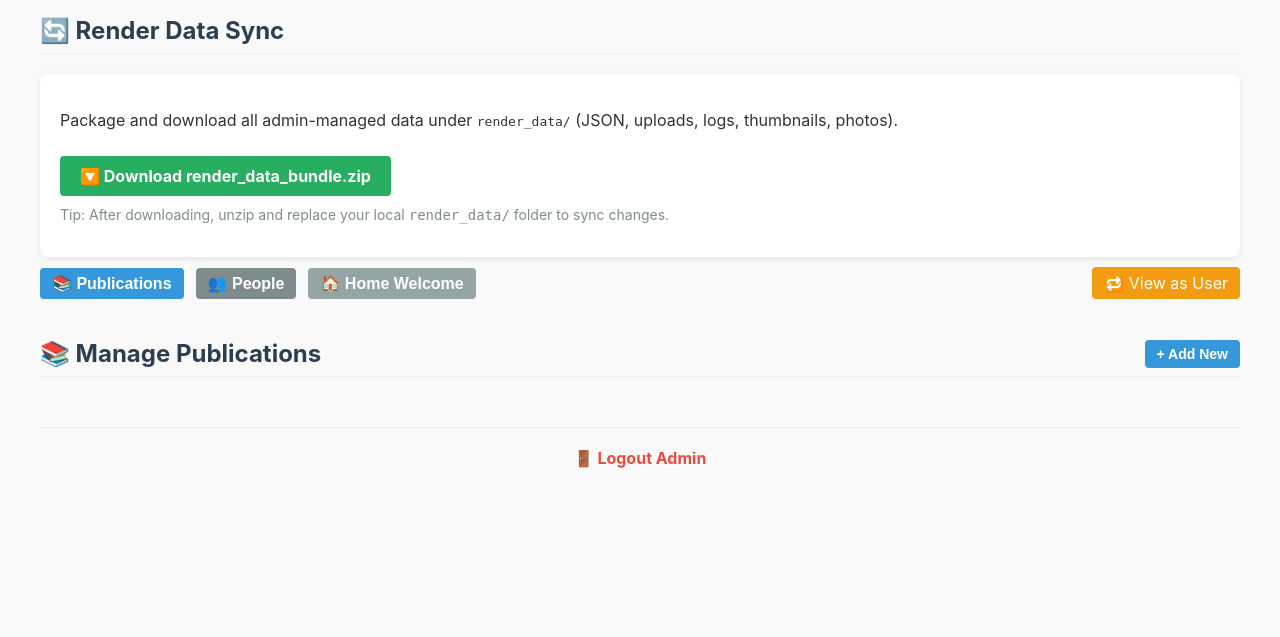
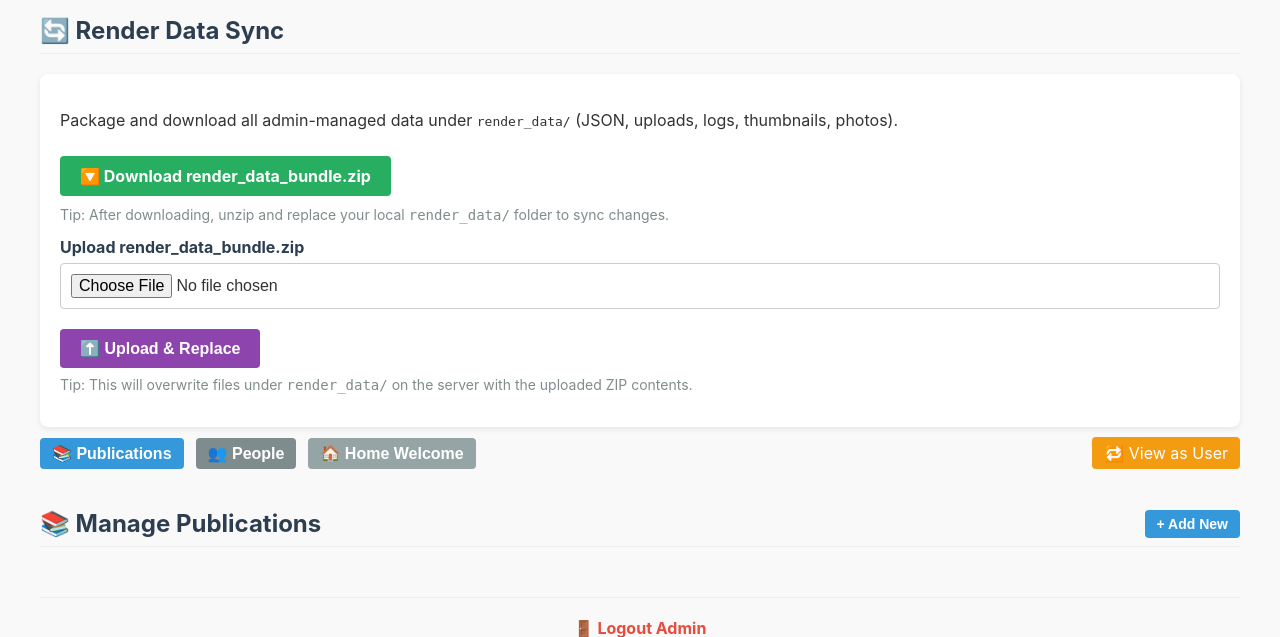
Before and after one commit to Cyh29hao/The-SJTU-Intelligent-Optoelectronic-Computing-Lab, a Flask app: page /admin in a window 1280 px wide. Shown: the part 390-1027 px from the top of the page. Before the commit the page ends 858 px from the top, so only its background shows below. Run offline with Flask 3, Linux system fonts and the light colour scheme; the visitor is signed in with stand-in values (Sample User, id 1); some libraries are stand-ins or nearby versions.

Commit message:
UPDATE 0206 Evening(fix sync upload)

```diff
--- a/app.py
+++ b/app.py
@@ -823,6 +823,33 @@ def download_render_data_zip():
     buf.seek(0)
     return send_file(buf, as_attachment=True, download_name='render_data_bundle.zip', mimetype='application/zip')
 
+@app.route('/admin/upload-render-data', methods=['POST'])
+def upload_render_data_zip():
+    if not session.get('is_admin'):
+        return "Unauthorized", 403
+    f = request.files.get('bundle')
+    if not f or not f.filename:
+        return "No file selected", 400
+    name = secure_filename(f.filename)
+    if not name.lower().endswith('.zip'):
+        return "Only .zip allowed", 400
+    import io, zipfile
+    buf = io.BytesIO(f.read())
+    with zipfile.ZipFile(buf, 'r') as zf:
+        root_abs = os.path.abspath(PERSISTENT_ROOT)
+        for member in zf.namelist():
+            if member.endswith('/'):
+                dest_dir = os.path.abspath(os.path.join(PERSISTENT_ROOT, member))
+                if dest_dir.startswith(root_abs):
+                    os.makedirs(dest_dir, exist_ok=True)
+                continue
+            dest_path = os.path.abspath(os.path.join(PERSISTENT_ROOT, member))
+            if not dest_path.startswith(root_abs):
+                continue
+            os.makedirs(os.path.dirname(dest_path), exist_ok=True)
+            with zf.open(member) as src, open(dest_path, 'wb') as out:
+                out.write(src.read())
+    return redirect(url_for('admin_dashboard'))
 
 
 
--- a/templates/admin.html
+++ b/templates/admin.html
@@ -189,6 +189,16 @@
         </a>
         <p style="font-size: 14px; color: #7f8c8d; margin-top: 10px;">
             Tip: After downloading, unzip and replace your local <code>render_data/</code> folder to sync changes.
+        </p>
+        <form method="POST" action="{{ url_for('upload_render_data_zip') }}" enctype="multipart/form-data" style="margin-top:12px;">
+            <label>Upload render_data_bundle.zip</label>
+            <input type="file" name="bundle" accept=".zip" required>
+            <button type="submit" style="background:#8e44ad;color:white;text-decoration:none;padding:10px 20px;border-radius:4px;font-weight:bold;margin-top:8px;">
+                ⬆️ Upload & Replace
+            </button>
+        </form>
+        <p style="font-size: 14px; color: #7f8c8d; margin-top: 8px;">
+            Tip: This will overwrite files under <code>render_data/</code> on the server with the uploaded ZIP contents.
         </p>
     </div>
 
```
